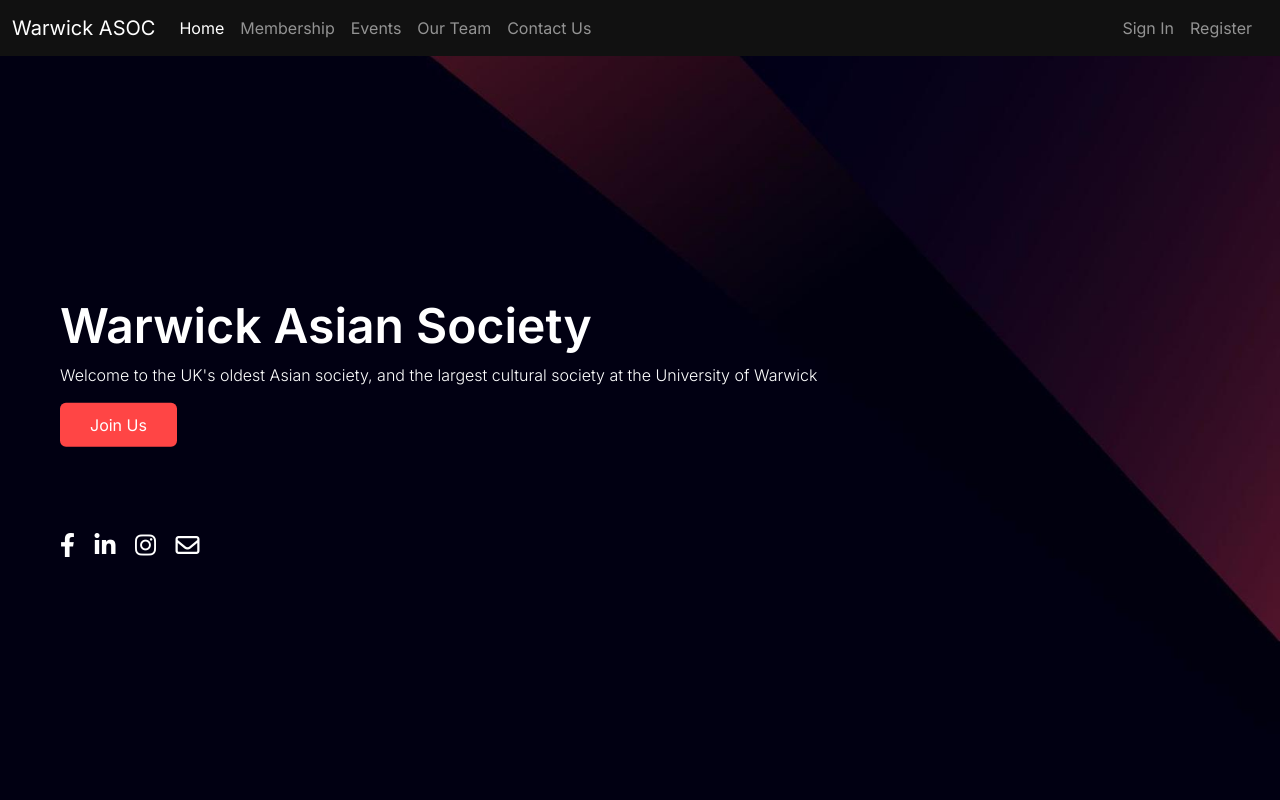
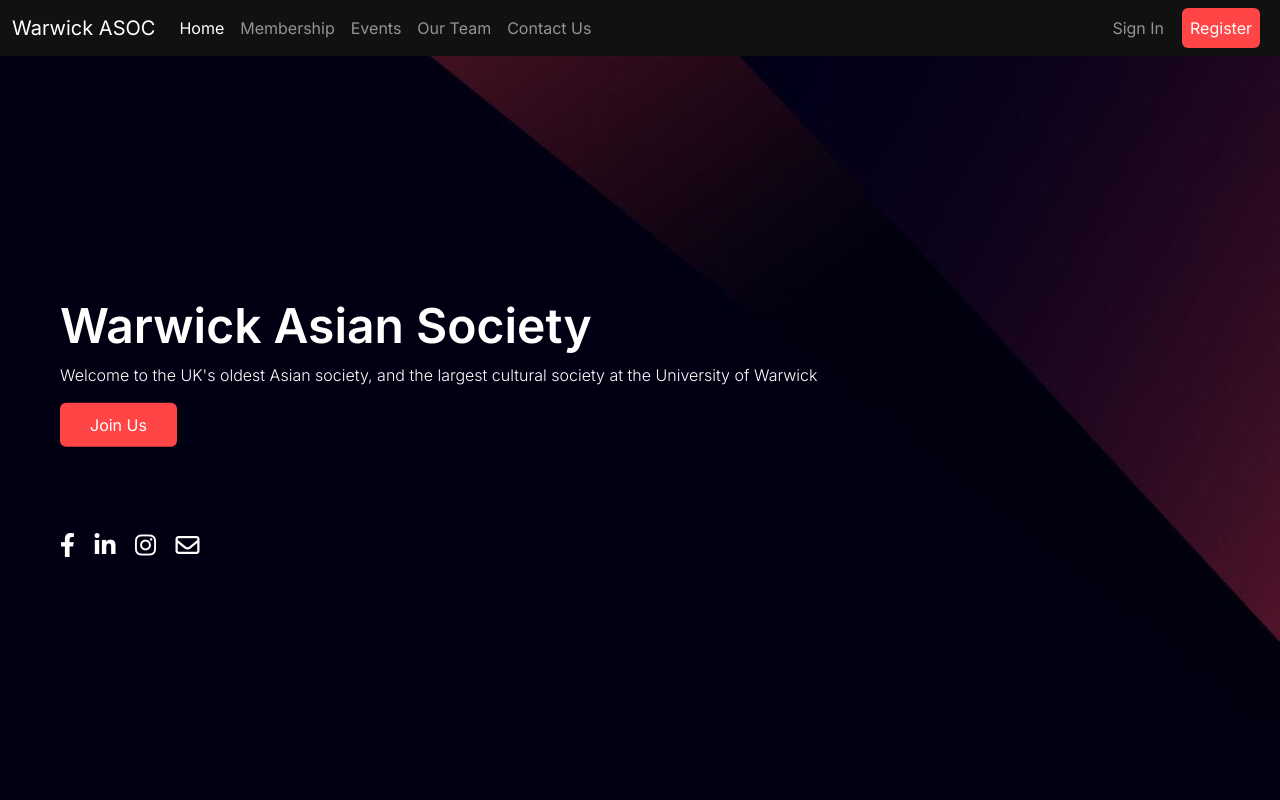
Before and after one commit to neilshaabi/warwick-asoc, a Flask app: page / in a window 1280 px wide. Run offline with Flask 2, Linux system fonts and the light colour scheme; some libraries are stand-ins or nearby versions.

Commit message:
Added styling for nav buttons

```diff
--- a/app/static/css/main.css
+++ b/app/static/css/main.css
@@ -154,6 +154,26 @@ input:-webkit-autofill:focus {
     padding: 40px;
     border-radius: 5px;
     border: none;
+}
+
+@media only screen and (min-width: 992px) {
+
+    .nav-btn {
+        border-radius: 0.375rem;
+        color: white;
+        background: var(--accent-primary);
+        margin-left: 10px;
+    }
+
+    .nav-btn:hover {
+        color: white;
+        background: var(--accent-dark);
+    }
+
+    .nav-btn:focus,
+    .nav-btn:active {
+        background-color: var(--accent-dark);
+    }
 }
 
 @media only screen and (max-width: 992px) {
--- a/app/templates/layout.html
+++ b/app/templates/layout.html
@@ -70,18 +70,18 @@
                     </ul>
                     <ul class="navbar-nav mb-auto me-2 mb-lg-0">
                         {% if current_user.is_authenticated %}
-                        <li class="nav-item">
-                            <a class="nav-link" href="/settings">Settings</a>
-                        </li>
-                        <li class="nav-item">
-                            <a class="nav-link" href="/logout">Sign out</a>
-                        </li>
+                            <li class="nav-item">
+                                <a class="nav-link" href="/settings">Settings</a>
+                            </li>
+                            <li class="nav-item">
+                                <a class="nav-link nav-btn" href="/logout">Sign out</a>
+                            </li>
                         {% else %}
                             <li class="nav-item">
                                 <a class="nav-link" href="/login">Sign In</a>
                             </li>
                             <li class="nav-item">
-                                <a class="nav-link" href="/register">Register</a>
+                                <a class="nav-link nav-btn" href="/register">Register</a>
                             </li>
                         {% endif %}
                     </ul>
```
